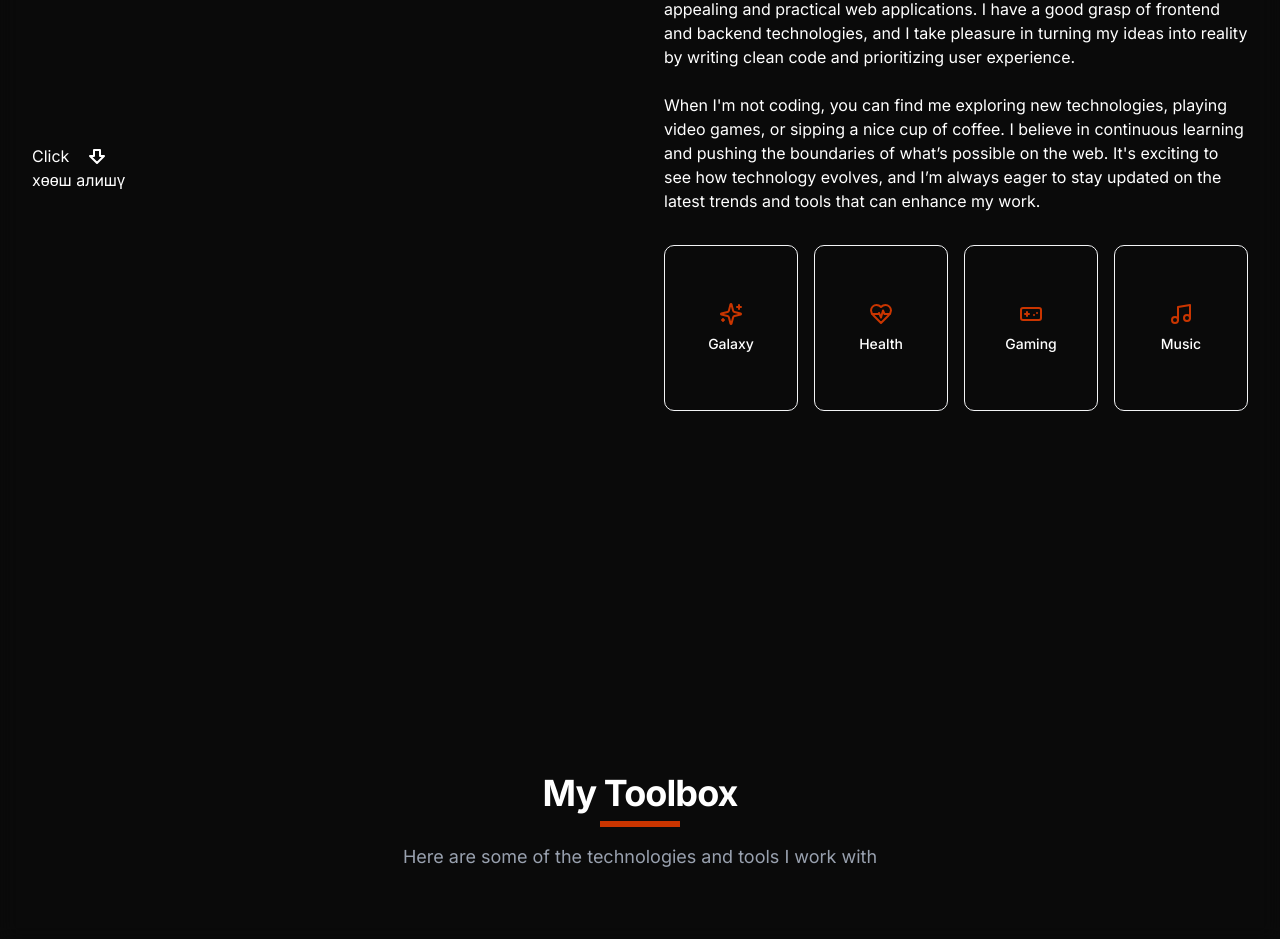
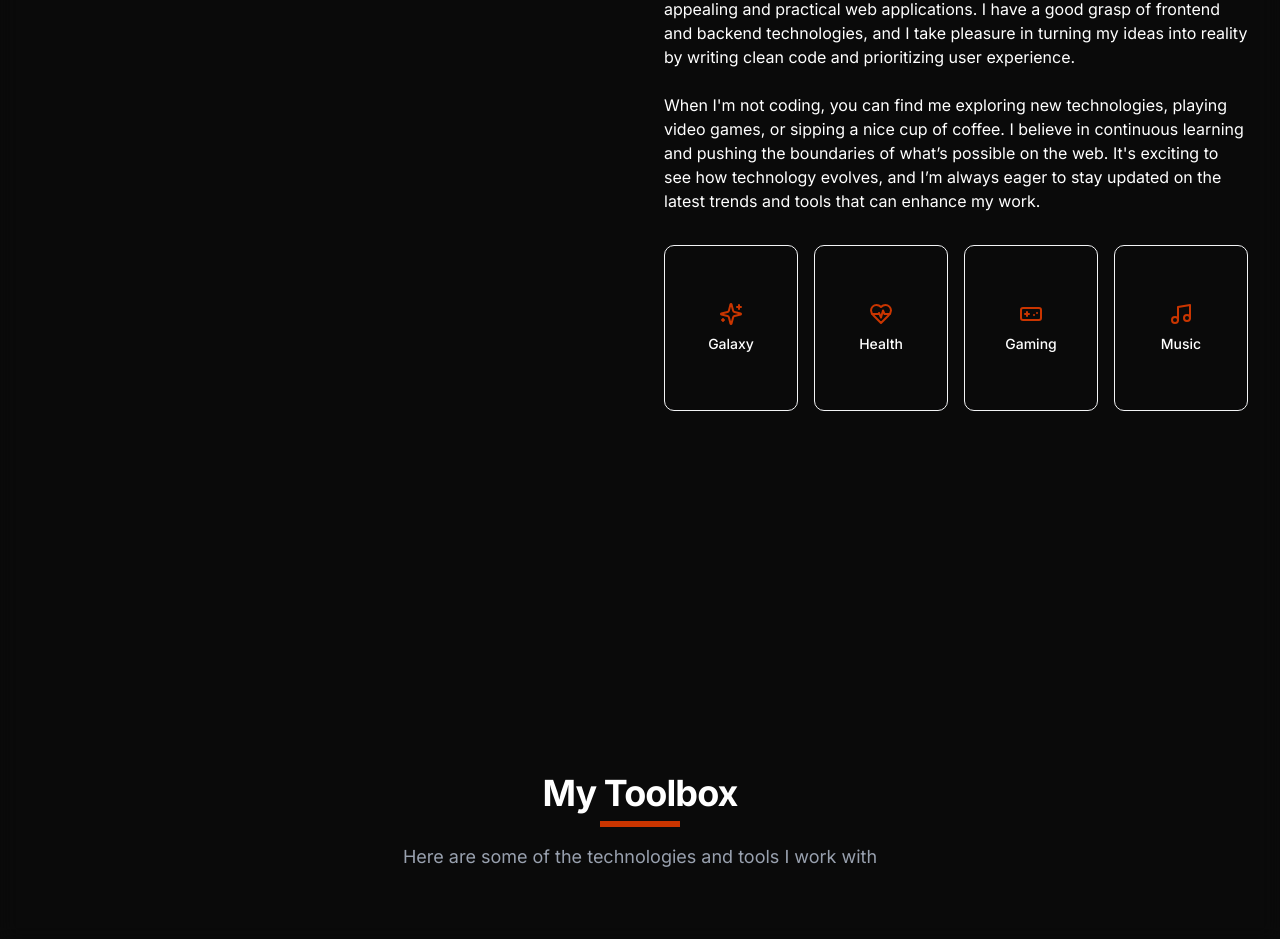
Before and after one commit to godless-developer/portfolio, a Next.js app: page / in a window 1280 px wide. Shown: the part 1193-2132 px from the top of the page. Built offline with nearby package versions, Linux system fonts and the light colour scheme.

Commit message:
change class

```diff
--- a/src/app/components/About.tsx
+++ b/src/app/components/About.tsx
@@ -268,23 +268,7 @@ const AboutSection = () => {
         </div>
 
         <div className="grid grid-cols-1 md:grid-cols-2 gap-12 items-center">
-          <div>
-            <div className="flex gap-4">
-              <p>Click</p>
-              <ArrowBigDown />
-            </div>
-
-            <Link
-              href={
-                "https://res.cloudinary.com/dsvivujtj/image/upload/v1748874249/fckyou_bouwdk.avif"
-              }
-              target="_blank"
-            >
-              <p className="hover:text-red-500 hover:scale-105 hover:translate-3d duration-300 ease-in-out">
-                хөөш алишү
-              </p>
-            </Link>
-          </div>
+          <div></div>
           <div>
             <h3 className="text-2xl font-bold mb-4 font-mono">
               {t("Im")} <span className="text-orange-700">{t("Battulga")}</span>{" "}
--- a/src/app/components/Project.tsx
+++ b/src/app/components/Project.tsx
@@ -52,7 +52,7 @@ const ProjectsSection = () => {
       image: "/projectFood.png",
       tags: ["React", "Node.js", "MongoDB", "Express"],
       demoUrl: "https://weather-app-tukka.vercel.app/",
-      githubUrl: "https://github.com/godless-developer/weather-app",
+      githubUrl: "https://github.com/godless-developer/food-delivery-front",
     },
     {
       title: t("movieApp"),
--- a/src/app/components/skills/SkillCards.tsx
+++ b/src/app/components/skills/SkillCards.tsx
@@ -18,7 +18,7 @@ const SkillCard = ({
         style={{ transformStyle: "preserve-3d" }}
       >
         {/* Front side */}
-        <div className="absolute w-full h-full md:h-[150px] md:w-full backface-hidden border border-gray-100 p-4 rounded-lg backdrop-blur-[12px] hover:border-green-700 duration-300 hover:scale-105 transition-all cursor-pointer ">
+        <div className="absolute w-full h-full md:h-[150px] md:w-full backface-hidden border border-gray-100 p-4 rounded-lg backdrop-blur-[12px] hover:border-orange-700 duration-300 hover:scale-105 transition-all cursor-pointer ">
           <CardContent className="p-6">
             <div className="flex flex-col gap-3 text-nowrap items-center text-center md:-mt-2.5">
               <div className={`p-3 rounded-full ${skill.color}`}>
@@ -32,7 +32,7 @@ const SkillCard = ({
         {/* Back side */}
         <div
           // style={{ backgroundImage: `url(/pfbr.png)` }}
-          className="bg-none backdrop-blur-[12px]  absolute w-full h-[185px] md:h-[150px] md:w-full backface-hidden overflow-hidden rotate-y-180 border hover:border-green-700 duration-300 hover:scale-105 transition-all border-gray-100 rounded-lg  text-white   cursor-pointer"
+          className="bg-none backdrop-blur-[12px]  absolute w-full h-[185px] md:h-[150px] md:w-full backface-hidden overflow-hidden rotate-y-180 border hover:border-orange-700 duration-300 hover:scale-105 transition-all border-gray-100 rounded-lg  text-white   cursor-pointer"
         >
           <div className="p-4 pr-2 flex flex-col items-center text-center justify-center w-full h-full backdrop-blur-[2px] rounded-lg">
             <h4 className="text-[15px] font-semibold ">{skill.name}</h4>
```
